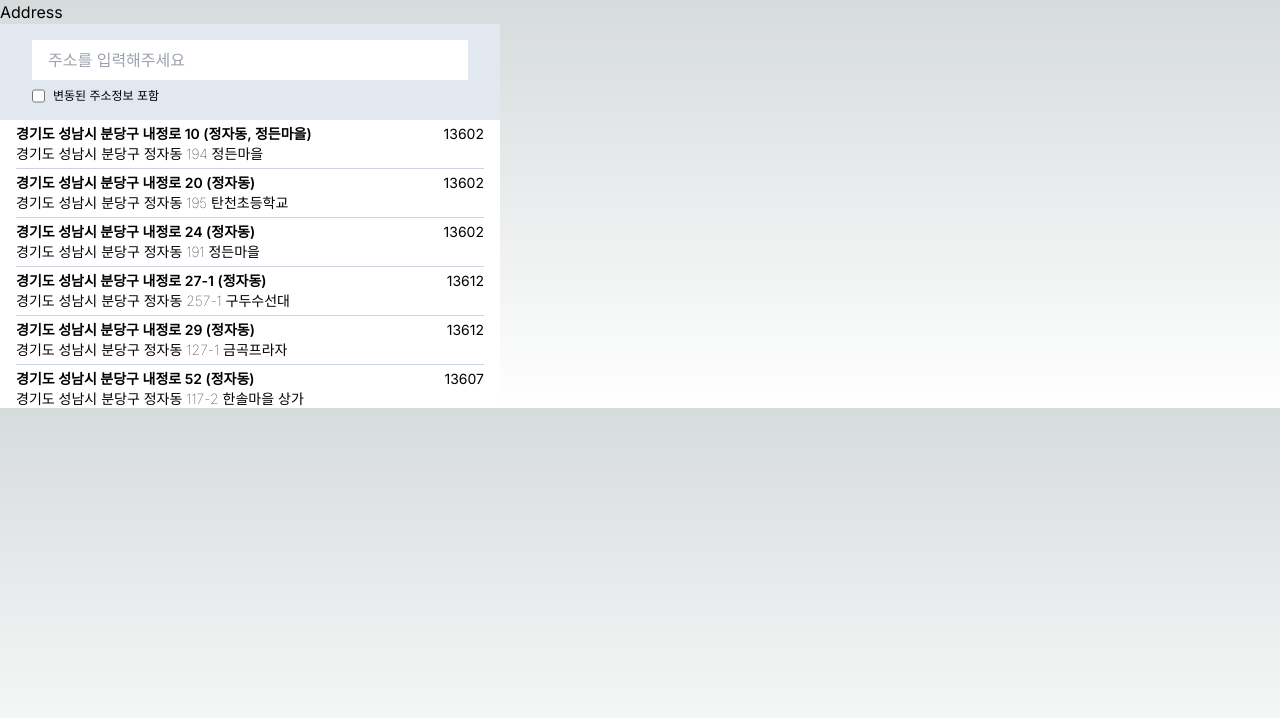
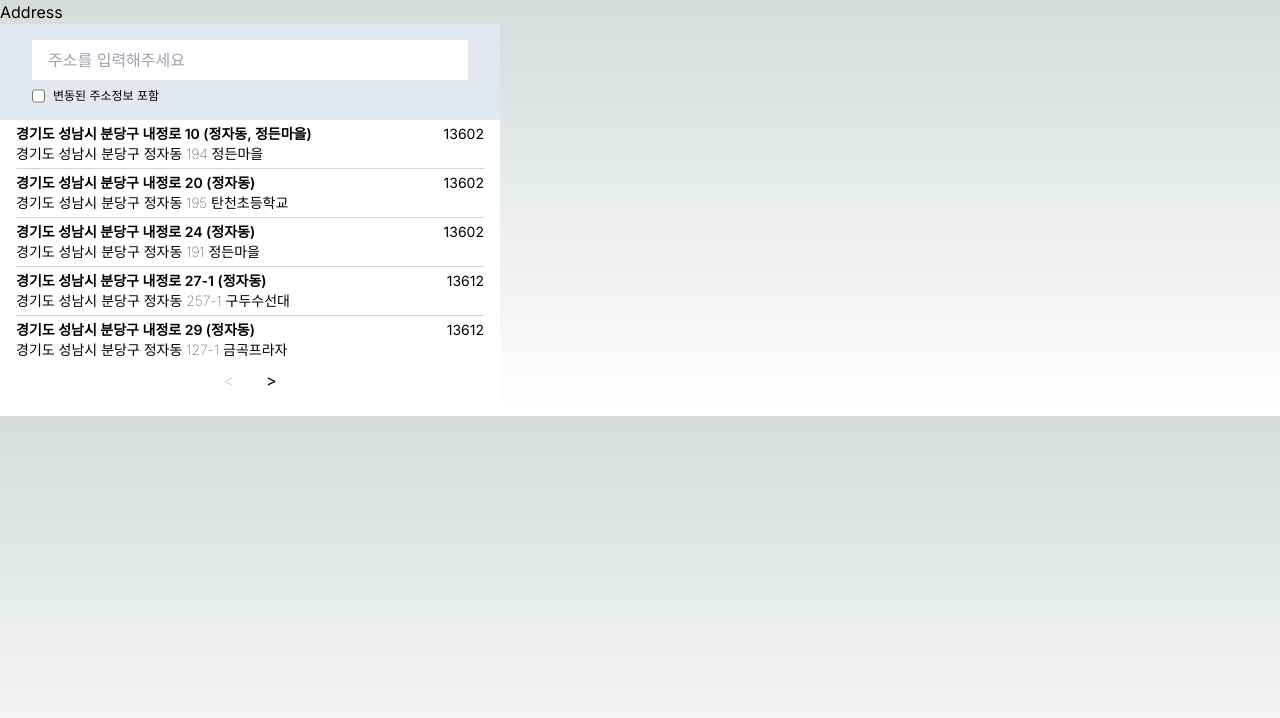
Before and after one commit to mogulist/trial-next-app-address, a Next.js app: page /address in a window 1280 px wide. Shown: the top 718 px of the page. Built offline with nearby package versions, Linux system fonts and the light colour scheme.

Commit message:
Add pagination

```diff
--- a/src/app/address/components/AddressList.tsx
+++ b/src/app/address/components/AddressList.tsx
@@ -11,7 +11,7 @@ type Props = {
 
 const AddressList = ({ data }: Props) => {
   return (
-    <ul className="min-h-36 max-h-72 px-4 text-sm bg-white text-black overflow-auto divide-y divide-slate-300">
+    <ul className="min-h-36 max-h-60 px-4 text-sm bg-white text-black overflow-auto divide-y divide-slate-300">
       {data.map((addr) => (
         <li key={addr.amdCd} className="flex flex-row justify-between py-1 ">
           <div className="flex flex-col">
--- /dev/null
+++ b/src/app/address/components/Pagination.tsx
@@ -0,0 +1,29 @@
+import Link from "next/link";
+
+type Props = {
+  keyword: string;
+  page: string;
+};
+
+const Pagination = ({ keyword, page }: Props) => {
+  const finalPage = page ? Number(page) : 1;
+  console.log(`keyword:${keyword}, page:${page}, finalPage:${finalPage}`);
+
+  return (
+    <div className="flex flex-row justify-center bg-white text-black gap-4 pt-2 pb-6">
+      {finalPage > 1 ? (
+        <Link href={`address?keyword=${keyword}&page=${finalPage - 1}`}>
+          {"<"}
+        </Link>
+      ) : (
+        <span className="text-gray-300">{"<"}</span>
+      )}
+      <div>{page}</div>
+      <Link href={`address?keyword=${keyword}&page=${finalPage + 1}`}>
+        {">"}
+      </Link>
+    </div>
+  );
+};
+
+export default Pagination;
--- a/src/app/address/components/SearchInput.tsx
+++ b/src/app/address/components/SearchInput.tsx
@@ -13,7 +13,7 @@ const SearchInput = () => {
   const handleSubmit = (e: React.FormEvent<HTMLFormElement>) => {
     e.preventDefault();
     console.log("submit: ", keyword);
-    router.push(`/address?keyword=${keyword}`);
+    router.push(`/address?keyword=${keyword}&page=${1}`);
   };
 
   return (
--- a/src/app/address/page.tsx
+++ b/src/app/address/page.tsx
@@ -1,5 +1,6 @@
 import SearchInput from "./components/SearchInput";
 import AddressList from "./components/AddressList";
+import Pagination from "./components/Pagination";
 
 type Props = {
   params: { slug: string };
@@ -8,8 +9,8 @@ type Props = {
 
 const Address = async ({ searchParams }: Props) => {
   console.log("searchParams: ", searchParams);
-  const { keyword } = searchParams;
-  const data = await getData(keyword as string);
+  const { keyword, page } = searchParams;
+  const data = await getData(keyword as string, Number(page));
   console.log("fetched data: ", data);
 
   return (
@@ -23,6 +24,7 @@ const Address = async ({ searchParams }: Props) => {
         </div>
       </div>
       <AddressList data={data} />
+      <Pagination keyword={keyword as string} page={page as string} />
     </main>
   );
 };
@@ -30,7 +32,7 @@ const Address = async ({ searchParams }: Props) => {
 export default Address;
 
 // add page and pageSize
-const getData = async (keyword: string) => {
+const getData = async (keyword: string, page: number) => {
   return [
     {
       detBdNmList: "701동, 705동, 상가동, 703동, 704동, 관리동, 702동",
```
